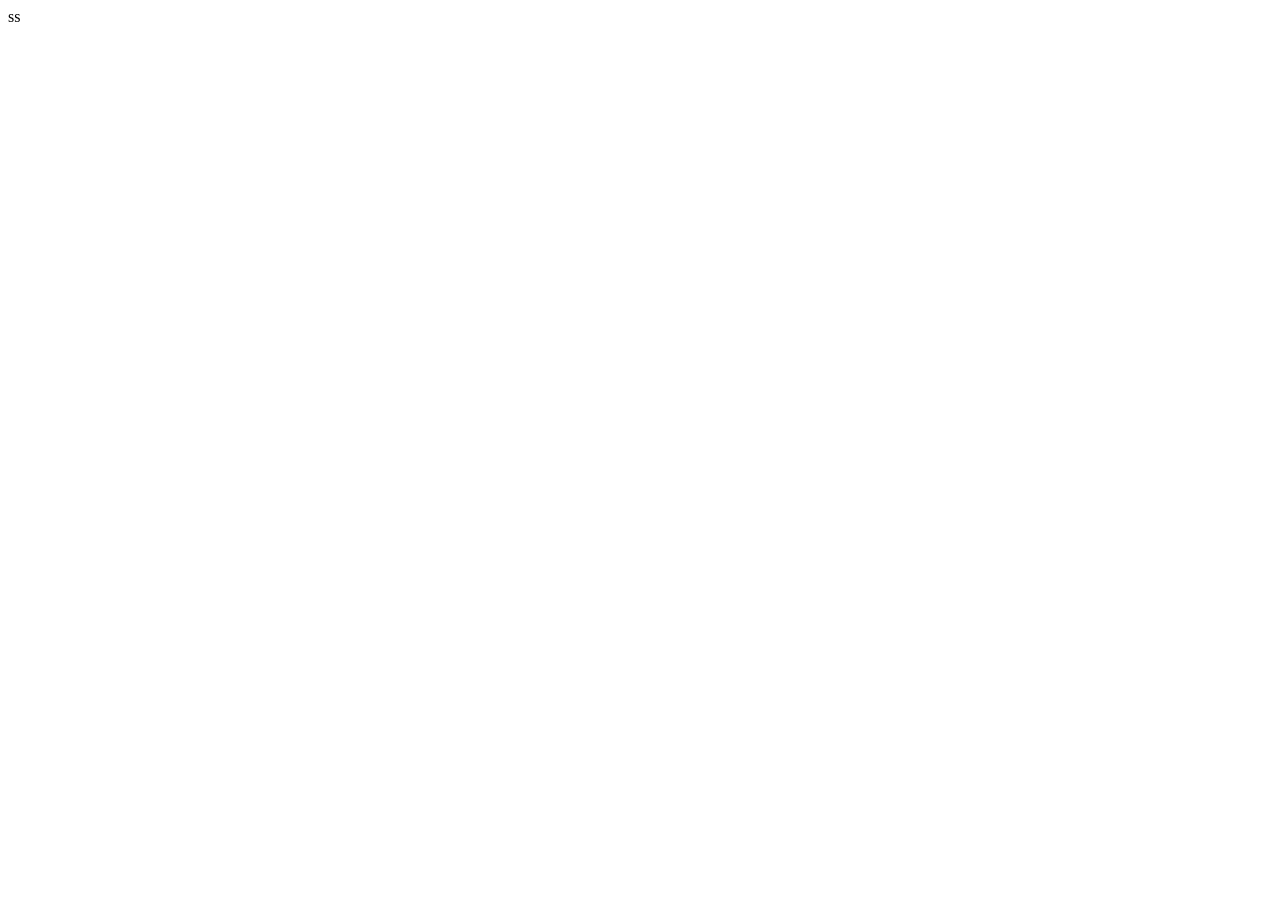
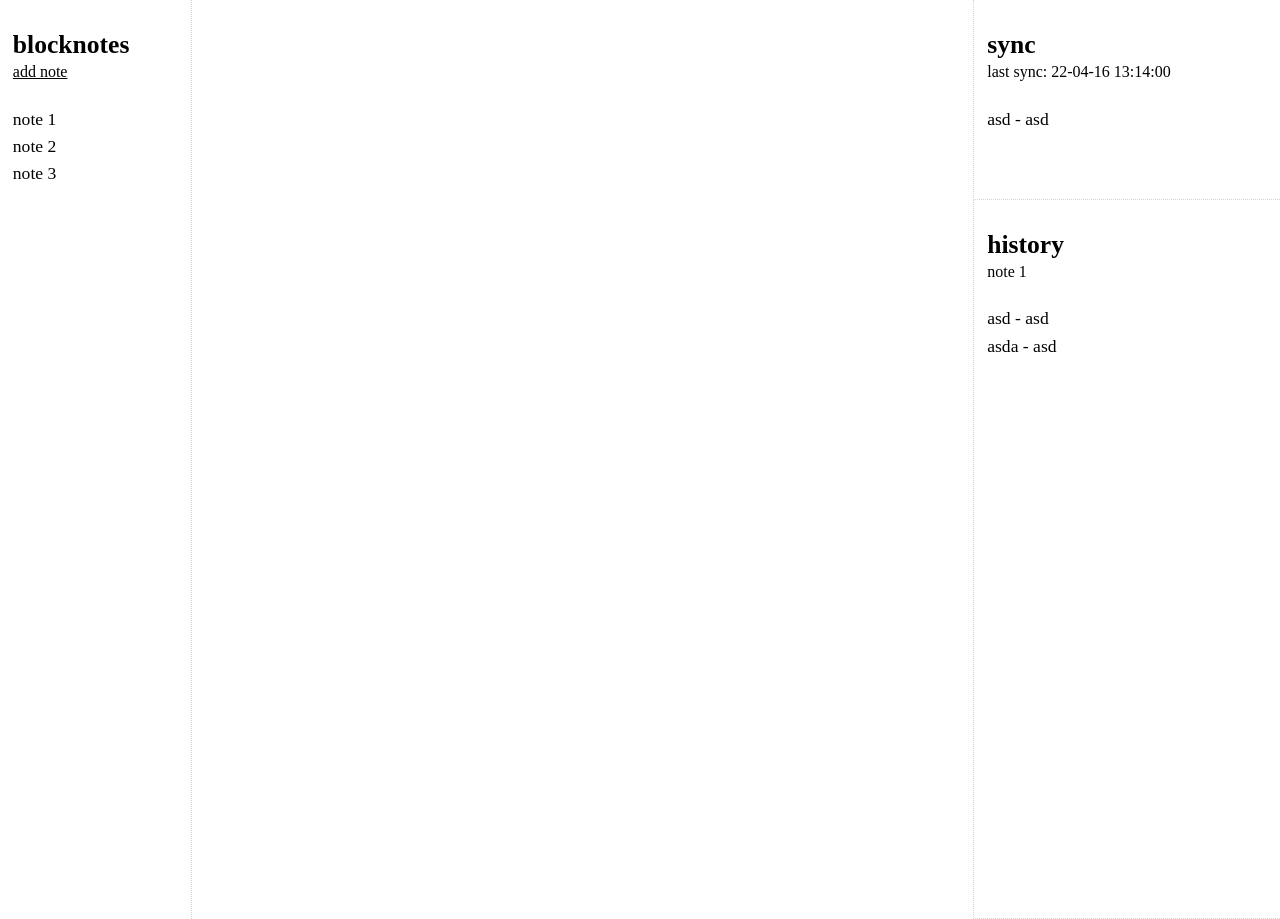
Before and after one commit to thisiscetin/blocknotes, a React (Create React App) app in the folder client/: page / in a window 1280 px wide. Before the commit the page ends 800 px from the top, so only its background shows below. Built offline with nearby package versions, Linux system fonts and the light colour scheme.

Commit message:
wireframe of general layout

```diff
--- a/client/public/index.html
+++ b/client/public/index.html
@@ -11,6 +11,14 @@
   <link rel="manifest" href="%PUBLIC_URL%/manifest.json" />
 
   <title>blocknotes</title>
+
+  <style>
+    body {
+      padding: 0;
+      margin: 0;
+      min-width: 1280px;
+    }
+  </style>
 </head>
 
 <body>
--- a/client/src/App.tsx
+++ /dev/null
@@ -1,5 +0,0 @@
-function App() {
-  return <div className="App">ss</div>;
-}
-
-export default App;
--- /dev/null
+++ b/client/src/Components/Body/index.tsx
@@ -0,0 +1,26 @@
+import styled from "styled-components/macro";
+
+const Body = styled.textarea`
+  display: block;
+  padding: 0.6rem;
+  margin-top: 1rem;
+  border: none;
+  resize: none;
+  height: 100vh;
+  font-size: 1.1rem;
+
+  :focus {
+    outline: none;
+  }
+`;
+
+interface BodyProps {
+  content: string;
+  onContentChange: (content: string) => void;
+}
+
+export default function ({ content, onContentChange }: BodyProps) {
+  return (
+    <Body value={content} onChange={(e) => onContentChange(e.target.value)} />
+  );
+}
--- /dev/null
+++ b/client/src/Components/History/index.tsx
@@ -0,0 +1,37 @@
+import styled from "styled-components/macro";
+
+const History = styled.div`
+  width: 280px;
+  padding: 0.8rem;
+  border-left: 1px dotted #d2d2d2;
+  border-bottom: 1px dotted #d2d2d2;
+  flex-basis: 80%;
+`;
+
+const Header = styled.h1`
+  font-size: 1.6rem;
+  margin-bottom: 0;
+`;
+
+const Line = styled.p`
+  font-size: 1.1rem;
+  margin: 0.4rem 0;
+`;
+
+const SelectedPage = styled.p`
+  font-size: 1rem;
+  margin: 0.2rem 0;
+`;
+
+export default function () {
+  return (
+    <History>
+      <Header>history</Header>
+      <SelectedPage>note 1</SelectedPage>
+
+      <br />
+      <Line>asd - asd</Line>
+      <Line>asda - asd</Line>
+    </History>
+  );
+}
--- /dev/null
+++ b/client/src/Components/Layout/index.tsx
@@ -0,0 +1,25 @@
+import { ReactNode } from "react";
+import styled from "styled-components/macro";
+import RightPane from "../RightPane";
+import Navigation from "../Navigation";
+import History from "../History";
+import Sync from "../Sync";
+
+const Layout = styled.div`
+  display: flex;
+`;
+
+export default function ({ children }: { children: ReactNode }) {
+  return (
+    <Layout>
+      <Navigation />
+
+      {children}
+
+      <RightPane>
+        <Sync />
+        <History />
+      </RightPane>
+    </Layout>
+  );
+}
--- /dev/null
+++ b/client/src/Components/Navigation/index.tsx
@@ -0,0 +1,37 @@
+import styled from "styled-components/macro";
+
+const Navigation = styled.div`
+  width: 280px;
+  padding: 0.8rem;
+  border-right: 1px dotted #d2d2d2;
+`;
+
+const Logo = styled.h1`
+  font-size: 1.6rem;
+  margin-bottom: 0;
+`;
+
+const Line = styled.p`
+  font-size: 1.1rem;
+  margin: 0.4rem 0;
+`;
+
+const CTA = styled.p`
+  font-size: 1rem;
+  margin: 0.2rem 0;
+  text-decoration: underline;
+`;
+
+export default function () {
+  return (
+    <Navigation>
+      <Logo>blocknotes</Logo>
+      <CTA>add note</CTA>
+
+      <br />
+      <Line>note 1</Line>
+      <Line>note 2</Line>
+      <Line>note 3</Line>
+    </Navigation>
+  );
+}
--- /dev/null
+++ b/client/src/Components/Page/index.tsx
@@ -0,0 +1,25 @@
+import { useState } from "react";
+import styled from "styled-components/macro";
+
+import Title from "../Title";
+import Body from "../Body";
+
+const Page = styled.div`
+  display: flex;
+  flex-direction: column;
+  min-height: 100vh;
+  width: 100%;
+  padding: 0.8rem;
+`;
+
+export default function () {
+  const [title, setTitle] = useState<string>("");
+  const [body, setBody] = useState<string>("");
+
+  return (
+    <Page>
+      <Title title={title} onTitleChange={setTitle} />
+      <Body content={body} onContentChange={setBody} />
+    </Page>
+  );
+}
--- /dev/null
+++ b/client/src/Components/RightPane/index.tsx
@@ -0,0 +1,8 @@
+import styled from "styled-components/macro";
+
+const RightPane = styled.div`
+  display: flex;
+  flex-direction: column;
+`;
+
+export default RightPane;
--- /dev/null
+++ b/client/src/Components/Sync/index.tsx
@@ -0,0 +1,36 @@
+import styled from "styled-components/macro";
+
+const Sync = styled.div`
+  width: 280px;
+  padding: 0.8rem;
+  border-left: 1px dotted #d2d2d2;
+  border-bottom: 1px dotted #d2d2d2;
+  flex-basis: 20%;
+`;
+
+const Header = styled.h1`
+  font-size: 1.6rem;
+  margin-bottom: 0;
+`;
+
+const Line = styled.p`
+  font-size: 1.1rem;
+  margin: 0.4rem 0;
+`;
+
+const LastSync = styled.p`
+  font-size: 1rem;
+  margin: 0.2rem 0;
+`;
+
+export default function () {
+  return (
+    <Sync>
+      <Header>sync</Header>
+      <LastSync>last sync: 22-04-16 13:14:00</LastSync>
+
+      <br />
+      <Line>asd - asd</Line>
+    </Sync>
+  );
+}
--- /dev/null
+++ b/client/src/Components/Title/index.tsx
@@ -0,0 +1,24 @@
+import styled from "styled-components/macro";
+
+const Title = styled.input`
+  font-size: 1.6rem;
+  font-weight: bold;
+  border: none;
+  padding: 0.6rem;
+  margin-top: 0.6rem;
+
+  :focus {
+    outline: none;
+  }
+`;
+
+interface TitleProps {
+  title: string;
+  onTitleChange: (title: string) => void;
+}
+
+export default function ({ title, onTitleChange }: TitleProps) {
+  return (
+    <Title value={title} onChange={(e) => onTitleChange(e.target.value)} />
+  );
+}
--- a/client/src/index.tsx
+++ b/client/src/index.tsx
@@ -1,12 +1,17 @@
 import React from "react";
 import ReactDOM from "react-dom/client";
-import App from "./App";
+
+import Layout from "./Components/Layout";
+import Page from "./Components/Page";
 
 const root = ReactDOM.createRoot(
   document.getElementById("root") as HTMLElement
 );
+
 root.render(
   <React.StrictMode>
-    <App />
+    <Layout>
+      <Page />
+    </Layout>
   </React.StrictMode>
 );
```
Also changed, not shown: 2 other files (tests, documents, lock files or other folders).
